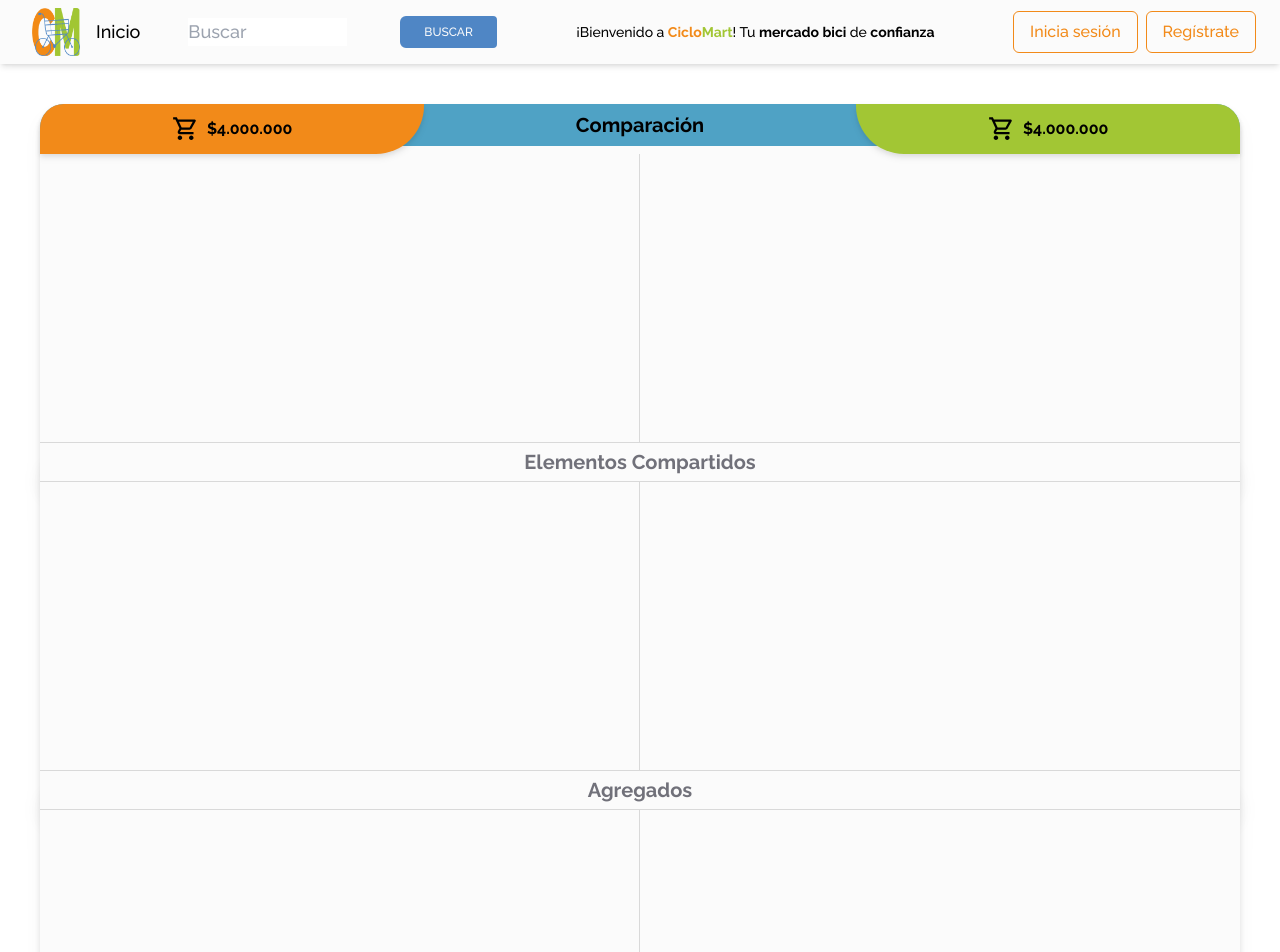
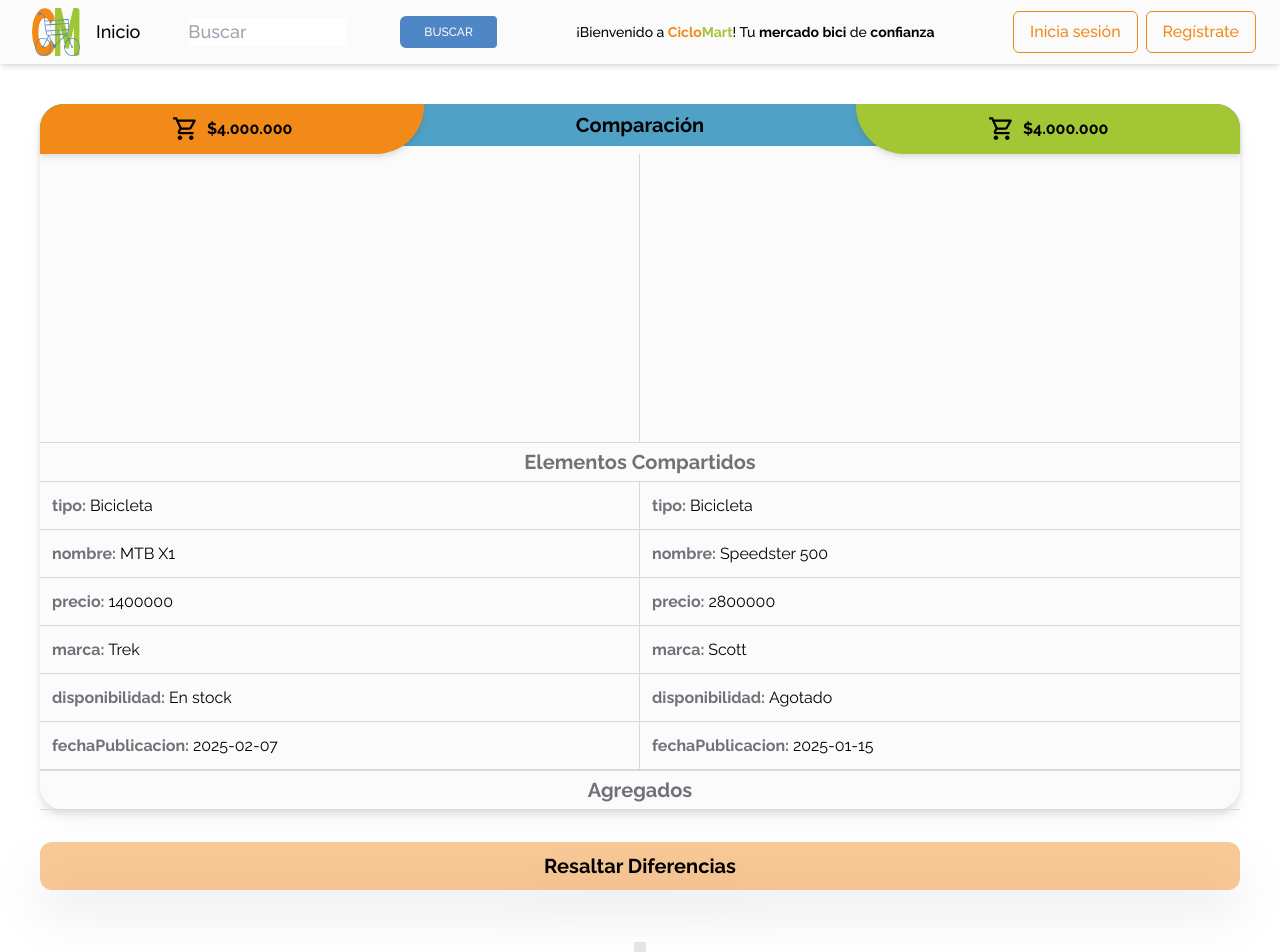
Before and after one commit to w1sec0d/ciclomart_frontend, a React (Vite) app: page /comparison in a window 1280 px wide. Shown: the top 952 px of the page. Built offline with nearby package versions, Linux system fonts and the light colour scheme; no server answers.

Commit message:
Asocia los elementos comunes y los muestra en la sección de  elementos compartidos

```diff
--- a/src/components/Comparison/ComparisionSection.jsx
+++ b/src/components/Comparison/ComparisionSection.jsx
@@ -1,24 +1,51 @@
 import { twMerge } from 'tailwind-merge'
 
-const ComparisionSection = ({ title, className1, className2, className3 }) => {
+const ComparisionSection = ({
+  title,
+  className1,
+  className2,
+  className3,
+  coincidences = [],
+  product1,
+  product2,
+}) => {
   return (
     <div>
       <div
         className={twMerge(
-          'text-zinc-500 h-10 border-y border-y-lgray w-full flex items-center justify-center shadow-xl text-xl',
+          'text-zinc-500 h-10 border-y border-y-lgray w-full flex items-center justify-center  text-xl',
           className3
         )}
       >
         <b>{title}</b>
       </div>
-      <div className="h-72 flex flex-row w-full">
-        <div
-          className={twMerge(
-            'w-1/2 bg-white h-full  border-r border-r-lgray',
-            className1
-          )}
-        ></div>
-        <div className={twMerge('w-1/2 h-full bg-white ', className2)}></div>
+      <div className="h-auto max-h-72 flex flex-row w-full overflow-auto pr-0">
+        <div className={twMerge('w-1/2 bg-white h-auto', className1)}>
+          {coincidences.map((property, index) => (
+            <div
+              className="h-12 border-b flex items-center pl-3 border-lgray border-r"
+              key={index}
+            >
+              <p>
+                <b className="text-zinc-500">{property}: </b>{' '}
+                {product1[property]}
+              </p>
+            </div>
+          ))}
+        </div>
+        <div className={twMerge('w-1/2 h-auto bg-white ', className2)}>
+          {coincidences.map((property, index) => (
+            <div
+              className="h-12 border-b flex items-center pl-3 border-lgray"
+              key={index}
+            >
+              <p>
+                <b className="text-zinc-500">{property}: </b>{' '}
+                {product2[property]}
+              </p>
+            </div>
+          ))}
+        </div>
       </div>
     </div>
   )
--- a/src/pages/ComparisonView.jsx
+++ b/src/pages/ComparisonView.jsx
@@ -24,6 +24,56 @@ const Header = () => {
 }
 
 const ComparisonView = () => {
+  const product1 = {
+    idProducto: 1,
+    tipo: 'Bicicleta',
+    nombre: 'MTB X1',
+    precio: 1400000,
+    marca: 'Trek',
+    disponibilidad: 'En stock',
+    'método de envio': 'Domicilio',
+    fechaPublicacion: '2025-02-07',
+    condición: 'Nueva',
+    'tipo de bicicleta': 'Montaña',
+    'tamaño del marco': 'M',
+    'material del marco': 'Aluminio',
+    'tamaño de rueda': '29 pulgadas',
+    'tipo de frenos': 'Disco hidráulico',
+    velocidades: 21,
+    suspensión: 'Doble',
+    transmision: 'Shimano Deore',
+    color: 'Negro y rojo',
+  }
+
+  const product2 = {
+    idProducto: 2,
+    tipo: 'Bicicleta',
+    nombre: 'Speedster 500',
+    precio: 2800000,
+    marca: 'Scott',
+    disponibilidad: 'Agotado',
+    fechaPublicacion: '2025-01-15',
+    condición: 'Nueva',
+    'tipo de bicicleta': 'Ruta',
+    'tamaño del marco': 'L',
+    'material del marco': 'Carbono',
+    'tamaño de rueda': '700C',
+    'tipo de frenos': 'Caliper',
+    velocidades: 22,
+    transmision: 'Shimano Ultegra',
+    peso: 8,
+  }
+
+  const propertiesProduct1 = Object.keys(product1)
+  const propertiesProduct2 = Object.keys(product2)
+
+  const coincidences = propertiesProduct1.filter((property, i) => {
+    if (property != 'idProducto') {
+      return propertiesProduct2.includes(property)
+    }
+  })
+
+  console.log('Renderizando Comparación')
   return (
     <div className="h-auto flex flex-col">
       <div className="h-auto w-auto mx-10 mb-8 my-10 rounded-3xl bg-white drop-shadow-lg flex flex-col">
@@ -35,7 +85,12 @@ const ComparisonView = () => {
           <div className="w-1/2 h-full bg-white  "> </div>
         </div>
         {/*Sección elementos compartidos producto 1 y 2 respectviamente */}
-        <ComparisionSection title={'Elementos Compartidos'} />
+        <ComparisionSection
+          title={'Elementos Compartidos'}
+          product1={product1}
+          product2={product2}
+          coincidences={coincidences}
+        />
         {/*Sección elementos Agregados */}
         <ComparisionSection
           title={'Agregados'}
```
